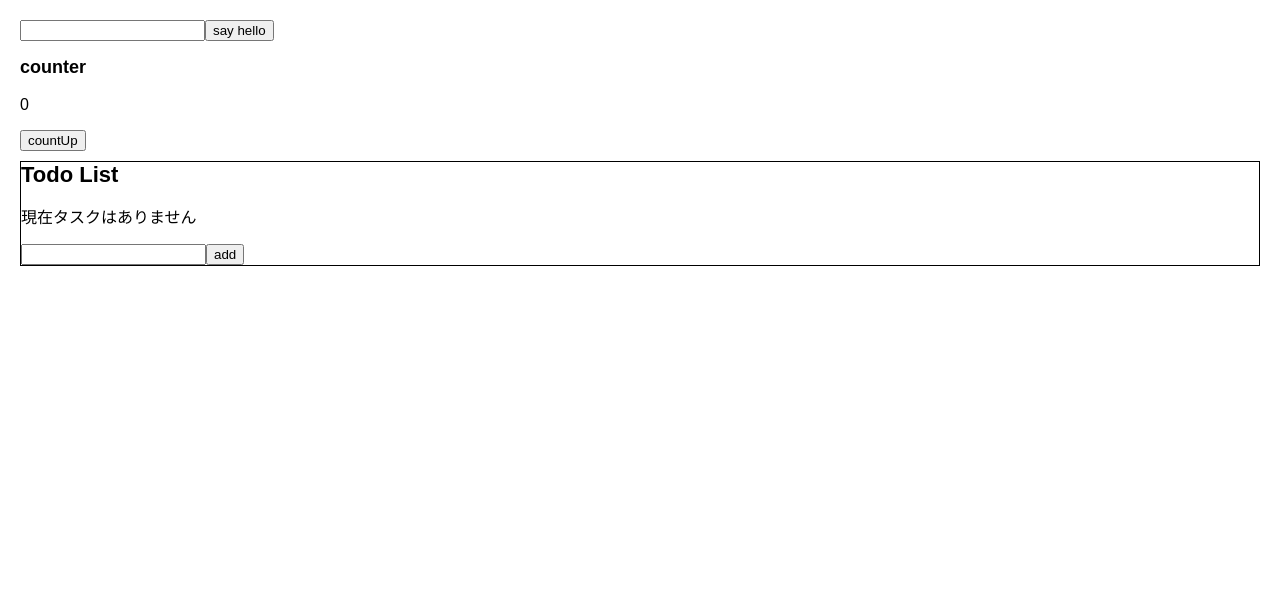
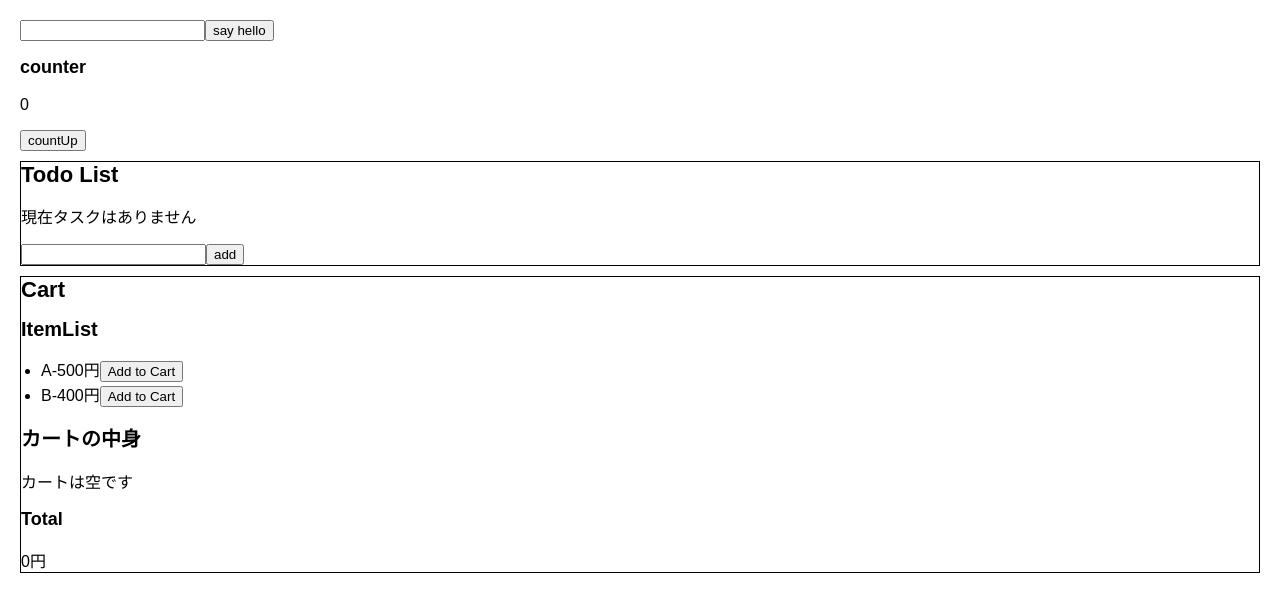
Before and after one commit to mrmtsnic/ReactBasic, a React (Create React App) app in the folder chatgpt/: page / in a window 1280 px wide. Shown: the top 612 px of the page. Built offline with nearby package versions, Linux system fonts and the light colour scheme.

Commit message:
add cart

```diff
--- /dev/null
+++ b/chatgpt/src/components/Cart.jsx
@@ -0,0 +1,66 @@
+import { useState, useEffect } from "react";
+
+const ItemList = [
+  { name: "A", price: 500, id: 1 },
+  { name: "B", price: 400, id: 2 },
+];
+
+const generateId = () => Math.random().toString(36).substr(2, 9);
+
+const Cart = () => {
+  const [cart, setCart] = useState([]);
+  const [total, setTotal] = useState(0);
+
+  const addItem = (item) => {
+    setCart((prev) => [...prev, { ...item, id: generateId() }]);
+  };
+
+  const removeItem = (item) => {
+    const newCartItems = cart.filter((i) => i.id !== item.id);
+    setCart(newCartItems);
+  };
+
+  useEffect(() => {
+    const newTotal = cart.reduce((sum, item) => sum + item.price, 0);
+    setTotal(newTotal);
+    console.log(cart);
+  }, [cart]);
+
+  return (
+    <div className="cart">
+      <h1>Cart</h1>
+      <h2>ItemList</h2>
+      <ul>
+        {ItemList.map((item) => {
+          return (
+            <li key={item.id}>
+              {item.name}-{item.price}円
+              <button onClick={() => addItem(item)}>Add to Cart</button>
+            </li>
+          );
+        })}
+      </ul>
+      <h2>カートの中身</h2>
+      {cart.length === 0 ? (
+        <p>カートは空です</p>
+      ) : (
+        cart.map((item) => {
+          return (
+            <>
+              <li key={item.name}>
+                {item.name}-{item.price}円
+                <button onClick={() => removeItem(item)}>
+                  Remove from Cart
+                </button>
+              </li>
+            </>
+          );
+        })
+      )}
+      <h3>Total</h3>
+      <div>{total}円</div>
+    </div>
+  );
+};
+
+export default Cart;
--- a/chatgpt/src/index.js
+++ b/chatgpt/src/index.js
@@ -5,6 +5,7 @@ import "./styles.css";
 import App from "./App";
 import Counter from "./components/Counter";
 import Todo from "./components/Todo";
+import Cart from "./components/Cart";
 
 const root = createRoot(document.getElementById("root"));
 root.render(
@@ -12,5 +13,6 @@ root.render(
     <App />
     <Counter />
     <Todo />
+    <Cart />
   </StrictMode>
 );
--- a/chatgpt/src/styles.css
+++ b/chatgpt/src/styles.css
@@ -93,3 +93,8 @@ body {
   border: 1px solid black;
   margin-top: 10px;
 }
+
+.cart {
+  border: 1px solid black;
+  margin-top: 10px;
+}
```
Also changed, not shown: 1 other file (tests, documents, lock files or other folders).
